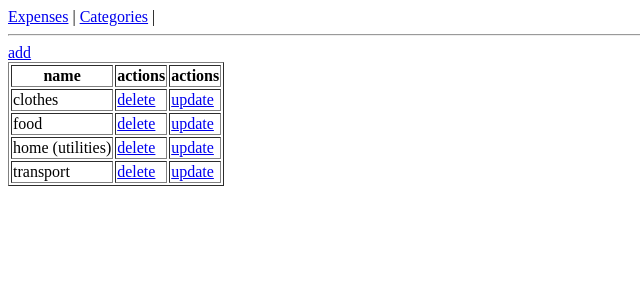
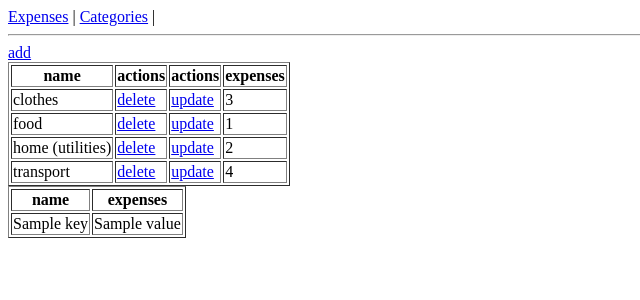
Before and after one commit to Mar3eczek17/project_0, a Django app: template expenses/templates/expenses/category_list.html in a window 1280 px wide. Shown: the top 300 px of the page, without its empty margins (0-640 px from the left). Run offline with Django 4.2, Linux system fonts and the light colour scheme; data comes from the database, SQL or seed files in the repository; tables that the repository leaves empty hold one stand-in row (values such as "Sample post"); the template is opened without the code that fills it: values that come from a table or form of the project are taken from there, most other values are stand-ins (such as "Sample title", 1, 10 or a date in 2020).

Commit message:
7. Add number of expenses per category row in category list.

```diff
--- a/expenses/templates/expenses/category_list.html
+++ b/expenses/templates/expenses/category_list.html
@@ -9,22 +9,40 @@
         <th>name</th>
         <th>actions</th>
         <th>actions</th>
+        <th>expenses</th>
     </tr>
     </thead>
     <tbody>
+
     {% for obj in object_list %}
     <tr>
+        <td>{{obj.name}}</td>
+        <td><a href="{% url 'expenses:category-delete' obj.id %}">delete</a></td>
+        <td><a href="{% url 'expenses:category-update' obj.id %}">update</a></td>
         <td>
-				{{obj.name}}
-			</td>
-			<td>
-				<a href="{% url 'expenses:category-delete' obj.id %}">delete</a>
-			</td>
-			<td>
-				<a href="{% url 'expenses:category-update' obj.id %}">update</a>
+
+                {{ obj.id }}
+
         </td>
     </tr>
     {% endfor %}
+	</table>
+
+
+<table border="1">
+    <thead>
+    <tr>
+        <th>name</th>
+        <th>expenses</th>
+    </tr>
+    </thead>
+    <tbody>
+    {% for key, value in query_set.items %}
+    <tr>
+        <td>{{ key }}</td>
+        <td>{{ value }}</td>
+    </tr>
+    {% endfor %}
+	</table>
     </tbody>
-</table>
 {% endblock %}
```
Also changed, not shown: expenses/views.py (+26 -6 lines). Lines whose indentation alone changed are shown as unchanged.
